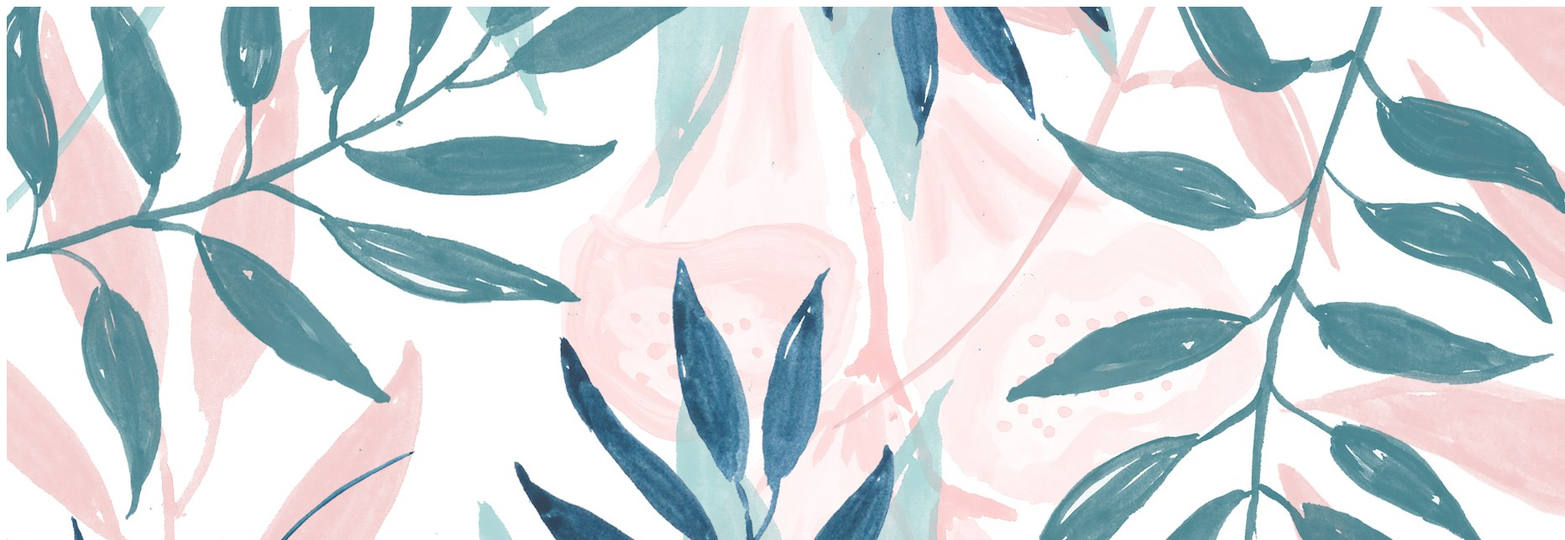
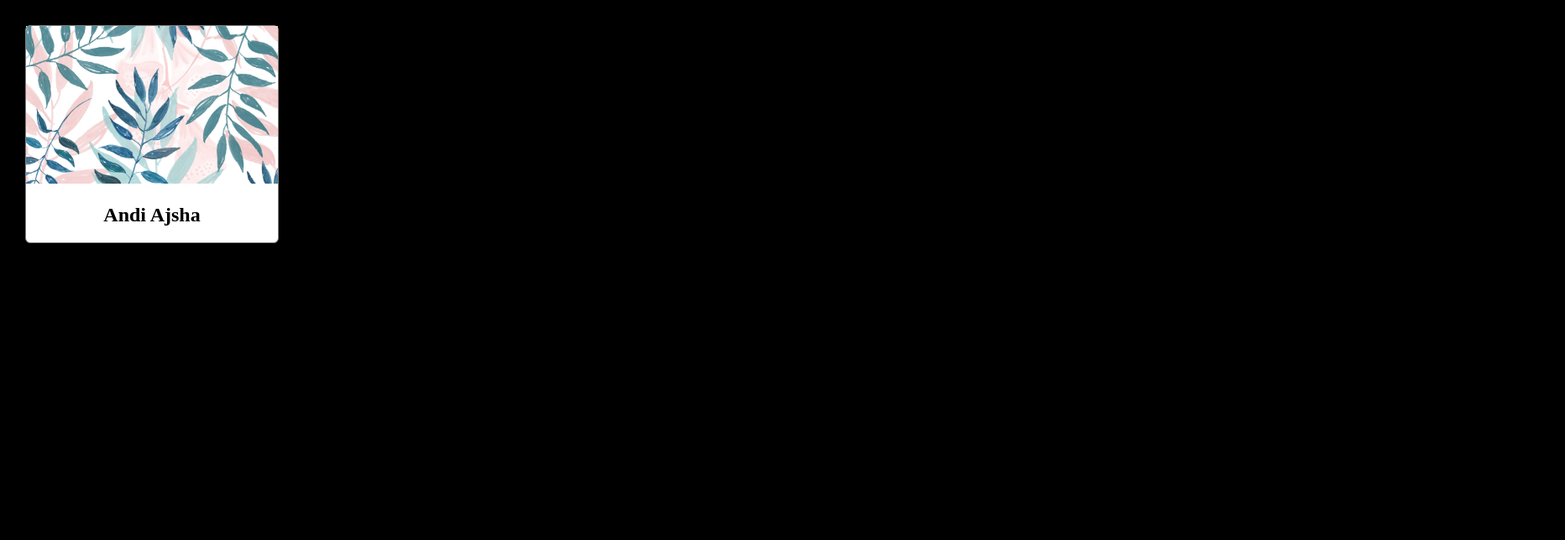
Before and after one commit to ajshanr98/kakas-final, a plain HTML site: page index.html in a window 1280 px wide. Shown: the top 644 px of the page at 84% size, 1864 px wide, since content can reach past the window. Drawn offline with Linux system fonts and the light colour scheme.

Commit message:
added initial style.css to style the profile

```diff
--- a/index.html
+++ b/index.html
@@ -1,11 +1,11 @@
 <!DOCTYPE html>
 <html>
 <head>
-	<title></title>
+	<link rel="stylesheet" href="style.css">
 </head>
 <body>
-	<div>
-		<img src="images/daun.jpg" alt="profile image">
+	<div id="profile-container">
+		<img id="profile-image" src="images/daun.jpg" alt="profile-image">
 		<h2 id="profile-name">Andi Ajsha</h2>
 	</div>
 </body>
--- /dev/null
+++ b/style.css
@@ -0,0 +1,21 @@
+body {
+	width: 100%;
+	margin: 30px;
+	background-color: black;
+}
+
+#profile-container {
+	max-width: 300px;
+	background-color: white;
+	border: 1px solid gray;
+	border-radius: 6px;
+}
+
+#profile-image{
+	width: 100%;
+	height: auto;
+}
+
+#profile-name{
+	text-align: center;
+}
```
